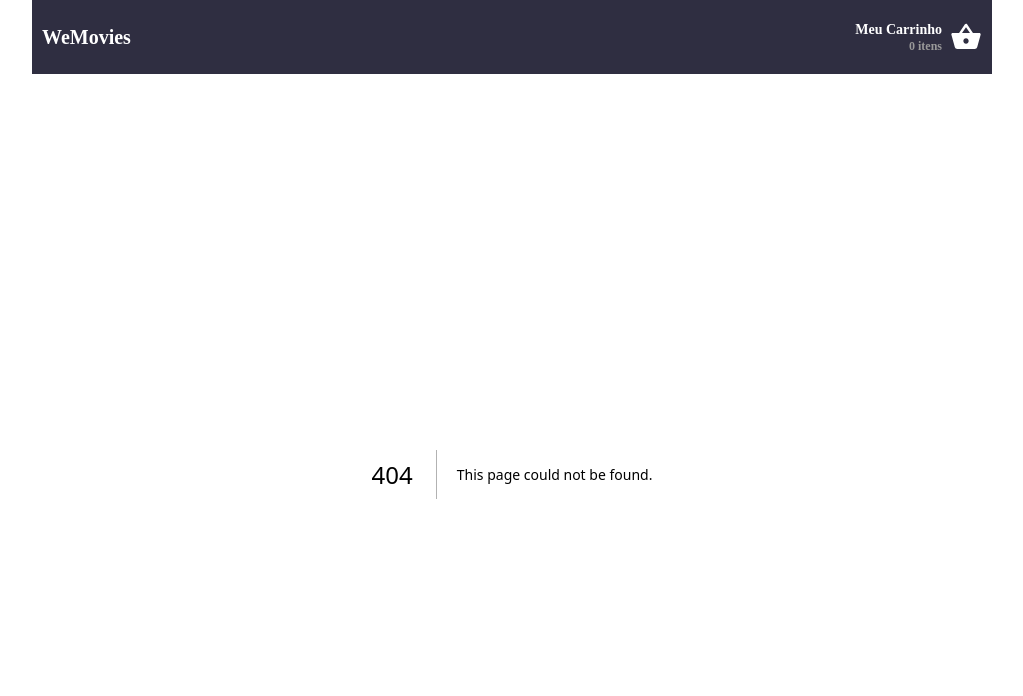
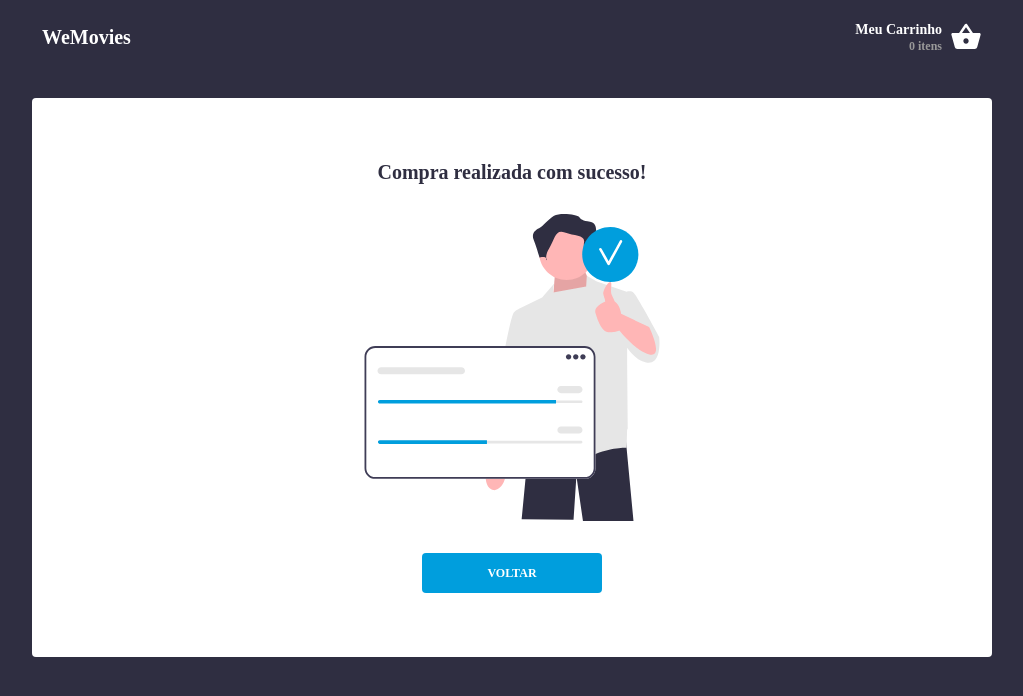
Before and after one commit to JulianaAkemi/wefit-test-ecommerce, a Next.js app: page /checkout-success in a window 1280 px wide. Before the commit this address had no page. Shown: the top 696 px of the page, without its empty margins (128-1151 px from the left). Built offline with nearby package versions, Linux system fonts and the light colour scheme.

Commit message:
Added checkout success page

```diff
--- a/next.config.js
+++ b/next.config.js
@@ -2,6 +2,10 @@
 const nextConfig = {
   reactStrictMode: true,
   swcMinify: true,
+
+	compiler: {
+    styledComponents: true,
+  },
 
   images: {
     domains: ['wefit-react-web-test.s3.amazonaws.com'],
--- a/src/components/CheckoutSuccess/styles.ts
+++ b/src/components/CheckoutSuccess/styles.ts
@@ -1,7 +1,7 @@
 import styled from 'styled-components';
 import { colors, screenSize } from '../../styles/variables';
 
-export const SCheckoutSuccess = styled.main`
+export const SCheckoutSuccess = styled.div`
   display: flex;
 	flex-direction: column;
 	align-items: center;
--- /dev/null
+++ b/src/pages/checkout-success.tsx
@@ -0,0 +1,9 @@
+import CheckoutSuccess from '../components/CheckoutSuccess';
+
+export default function Home() {
+  return (
+    <>
+      <CheckoutSuccess />
+    </>
+  );
+}
```
